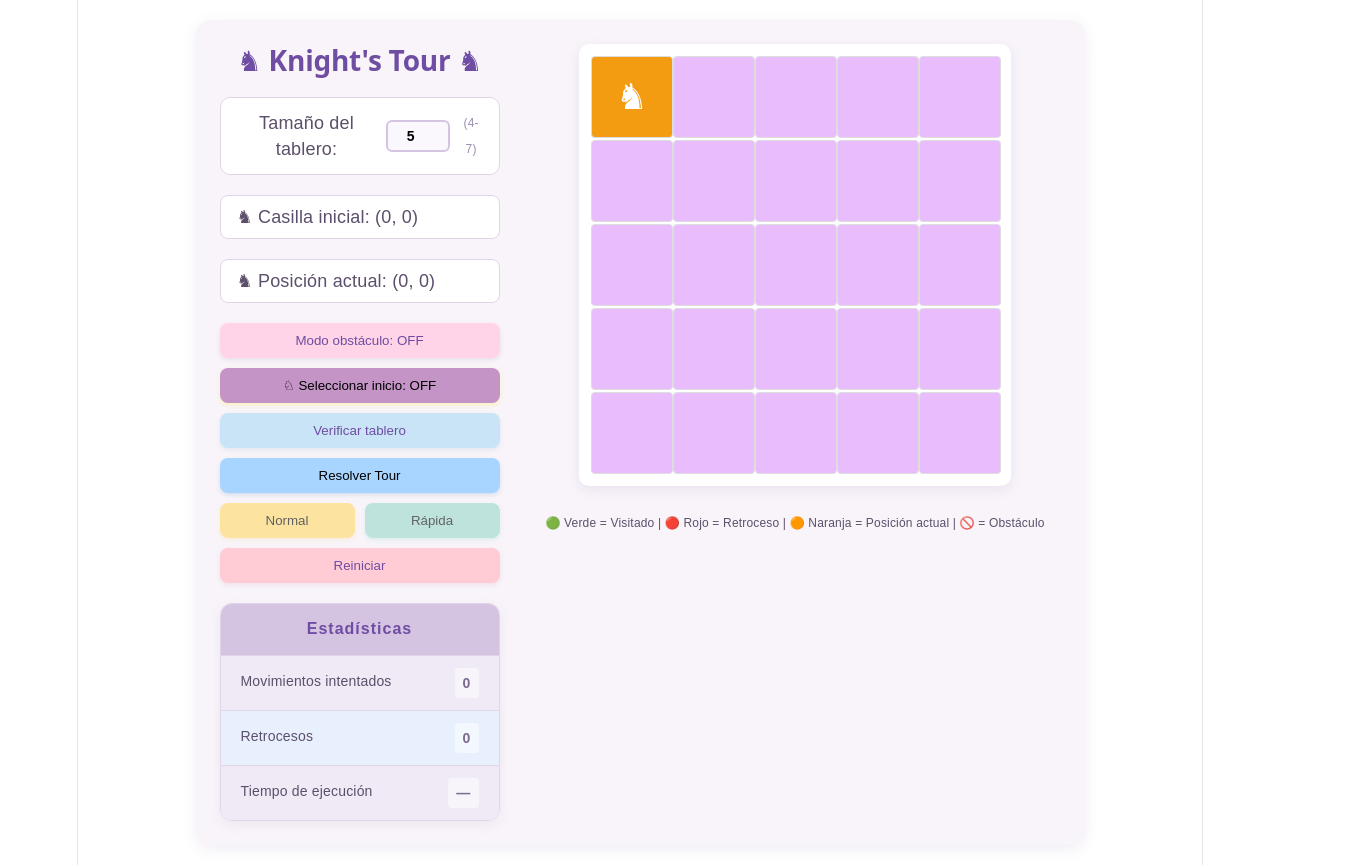
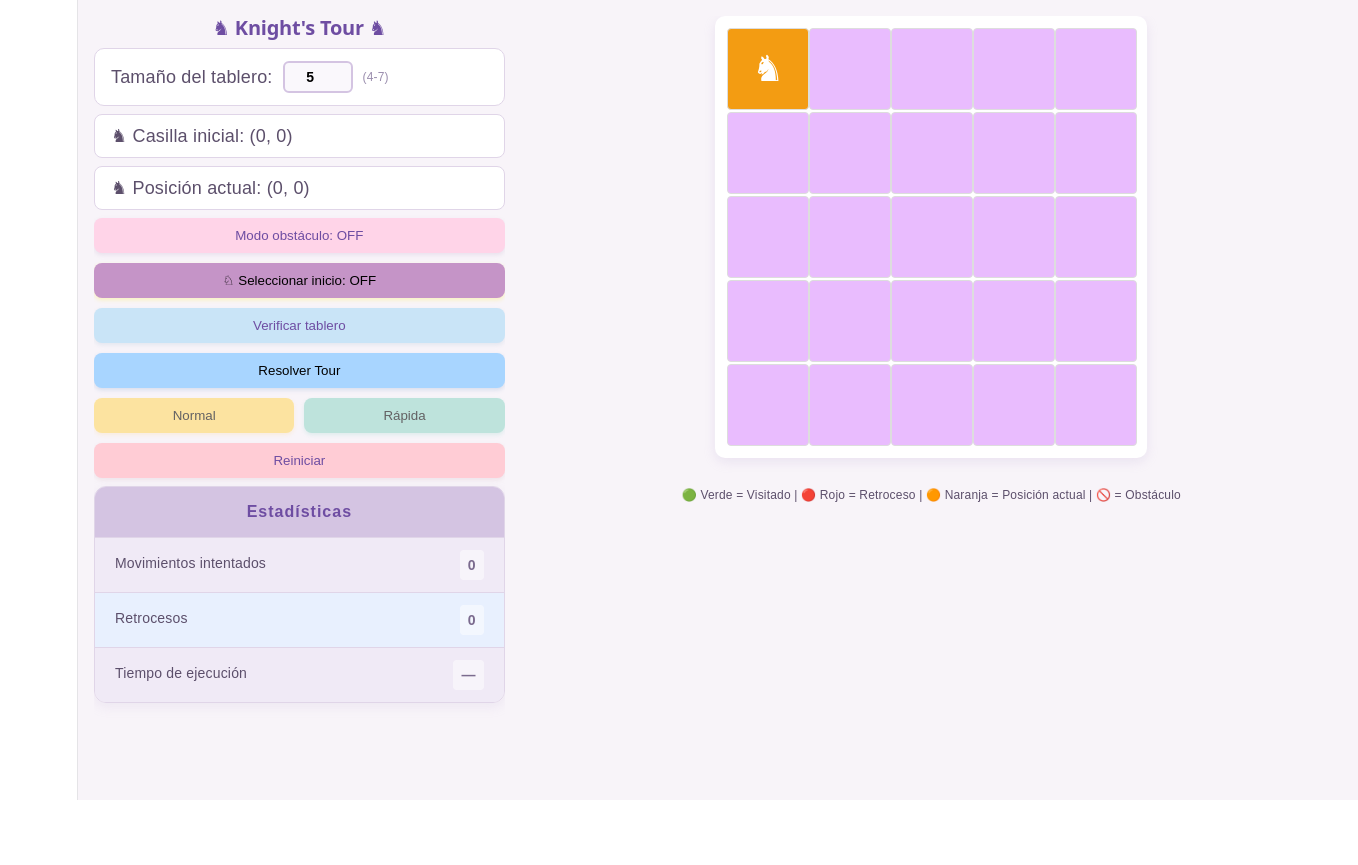
Before and after one commit to Dei1400/Proyecto1_Analisis, a React (Vite) app in the folder knights-tour/: page / in a window 1280 px wide. Shown: the whole page, 1358 px wide, since content can reach past the window. After the commit the page ends 800 px from the top, so only its background shows below. Built offline with nearby package versions, Linux system fonts and the light colour scheme.

Commit message:
implementacion animacion rapida y mejora validaciones

```diff
--- a/knights-tour/src/componentes/tablero.jsx
+++ b/knights-tour/src/componentes/tablero.jsx
@@ -349,26 +349,28 @@ export default function Board() {
   return (
       <div style={{
         display: "flex",
-      gap: 30,
-      padding: 24,
+        gap: 16,
+        padding: 16,
         fontFamily: "sans-serif",
         background: pastelColors.background,
-      borderRadius: 15,
-      maxWidth: 1200,
-      margin: "20px auto",
-      boxShadow: "0 4px 15px rgba(180, 160, 200, 0.2)"
+        width: "100vw",
+        height: "100vh",
+        overflow: "hidden",
+        boxSizing: "border-box",
+        margin: 0,
       }}>
       {/* Panel izquierdo - Controles y estadísticas */}
     <div style={{
       flex: 1,
-        minWidth: 280,
+      minWidth: 240,
       display: "flex",
       flexDirection: "column",
-        gap: 20
+      gap: 8,
+      overflowY: "auto",
     }}>
         <h2 style={{
           color: pastelColors.headerText,
-          fontSize: 28,
+          fontSize: 20,
           textAlign: "center",
           fontWeight: "600",
           margin: 0
@@ -645,7 +647,8 @@ export default function Board() {
         display: "flex",
         flexDirection: "column",
         alignItems: "center",
-        gap: 16
+        gap: 16,
+        overflow: "hidden",
       }}>
         {/* Mensaje de estado */}
         {mensaje && (
```
Lines whose indentation alone changed are shown as unchanged.
